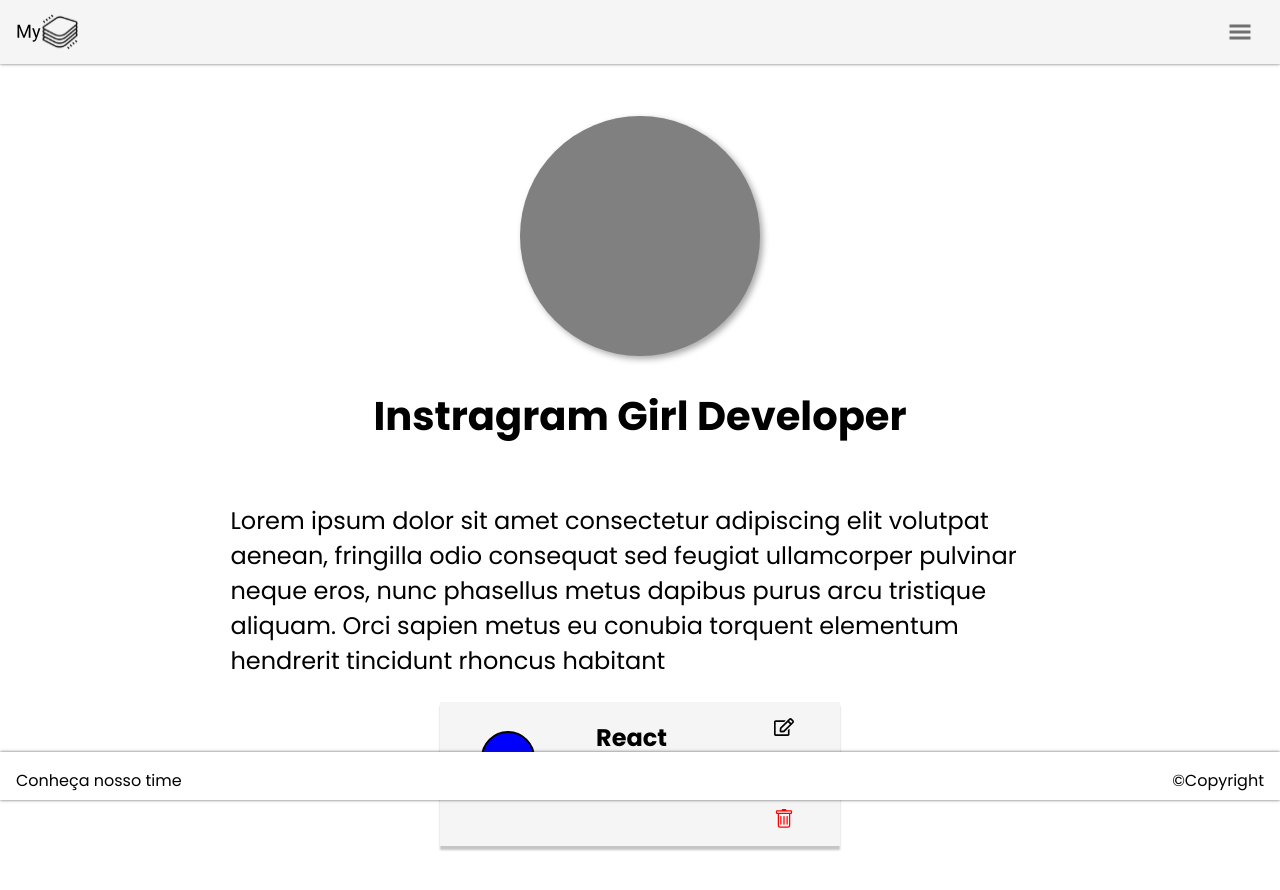
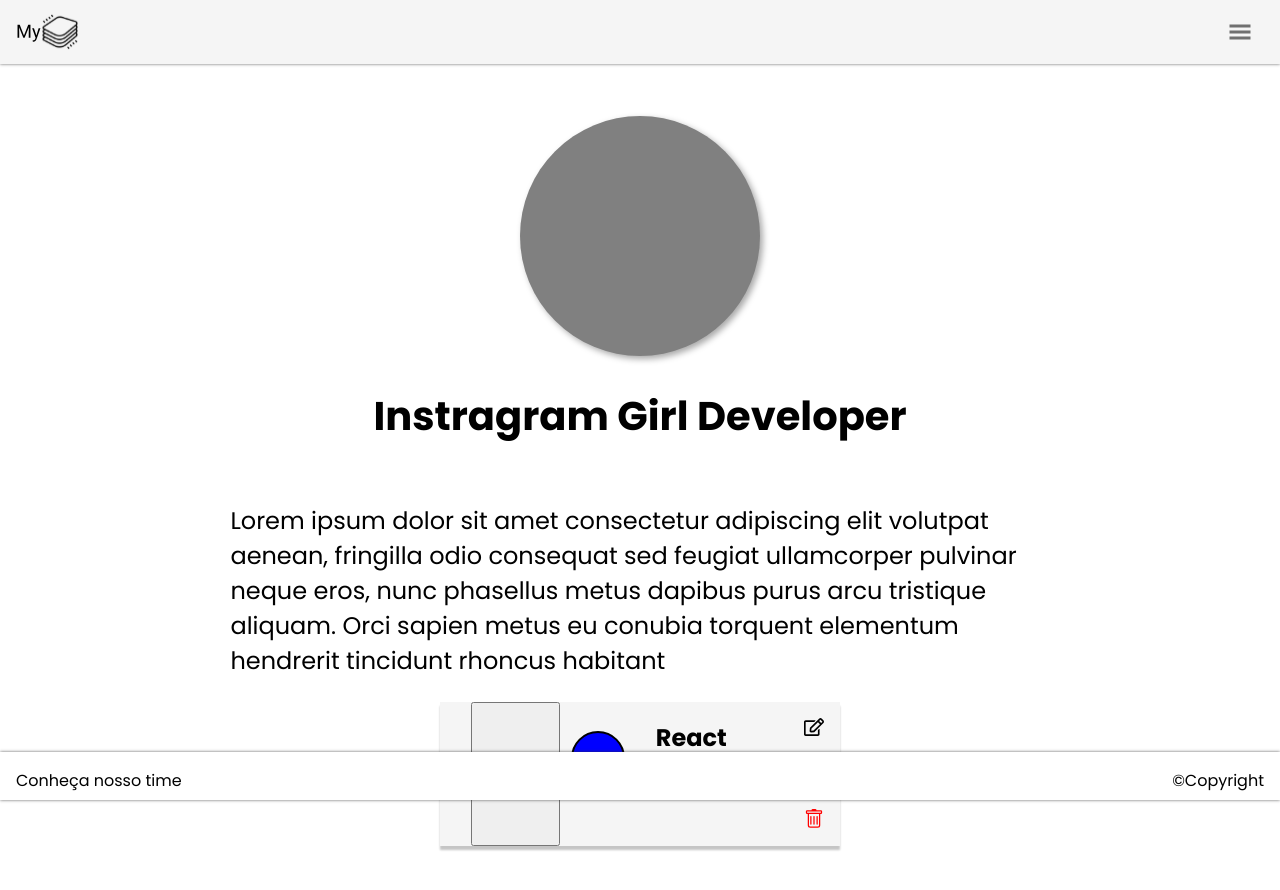
Before and after one commit to KevinWis/MyStack, a React (Create React App) app: page /my-profile in a window 1280 px wide. Shown: the top 890 px of the page. Built offline with nearby package versions, Linux system fonts and the light colour scheme.

Commit message:
Alteraçao do cardmyprofile

```diff
--- a/src/components/shared/cardeditprofile/index.jsx
+++ b/src/components/shared/cardeditprofile/index.jsx
@@ -11,15 +11,24 @@ import { FaRegEdit } from "react-icons/fa";
 import { Select, MenuItem, InputLabel } from "@material-ui/core";
 import DefaultButton from "../../shared/buttons/defaultButton";
 import {updateTech} from "../../../kenzieHub/techs/updateTech";
+import {getMyProfile} from "../../../kenzieHub/user/myProfile";
 
 
 const Carteditprofile = () => {
+  const [user, setuser] = useState([]);
+
   const [show, setshow] = useState(false);
   const [techUpdateInfo, settechUpdateInfo] = useState({
     status: " ",
   });
 
   console.log(techUpdateInfo);
+
+  const userstatus = async() =>{
+      const myuser = await getMyProfile()
+      setuser(myuser)
+      console.log(user)
+  }
 
   const handclick = () => {
     setshow(!show);
@@ -28,6 +37,7 @@ const Carteditprofile = () => {
   return (
     <>
       <ContainerTech opens={show}>
+    <button onClick={userstatus}>ENviar novo</button>
         <CardIcons></CardIcons>
         <CardTitulo>
           <h2> React </h2>
--- a/src/kenzieHub/user/myProfile.js
+++ b/src/kenzieHub/user/myProfile.js
@@ -24,11 +24,12 @@ export const getMyProfile =  async () =>  {
 
     const token = localStorage.getItem("authToken")
     try {
-        const reponse = await axios.get('https://kenziehub.me/profile',{
+        const response = await axios.get('https://kenziehub.me/profile',{
             headers:{
                 Authorization: `Bearer ${token}`
             }
         })
+        return response.data
     } catch (err){
         console.log(err)
     }
```
